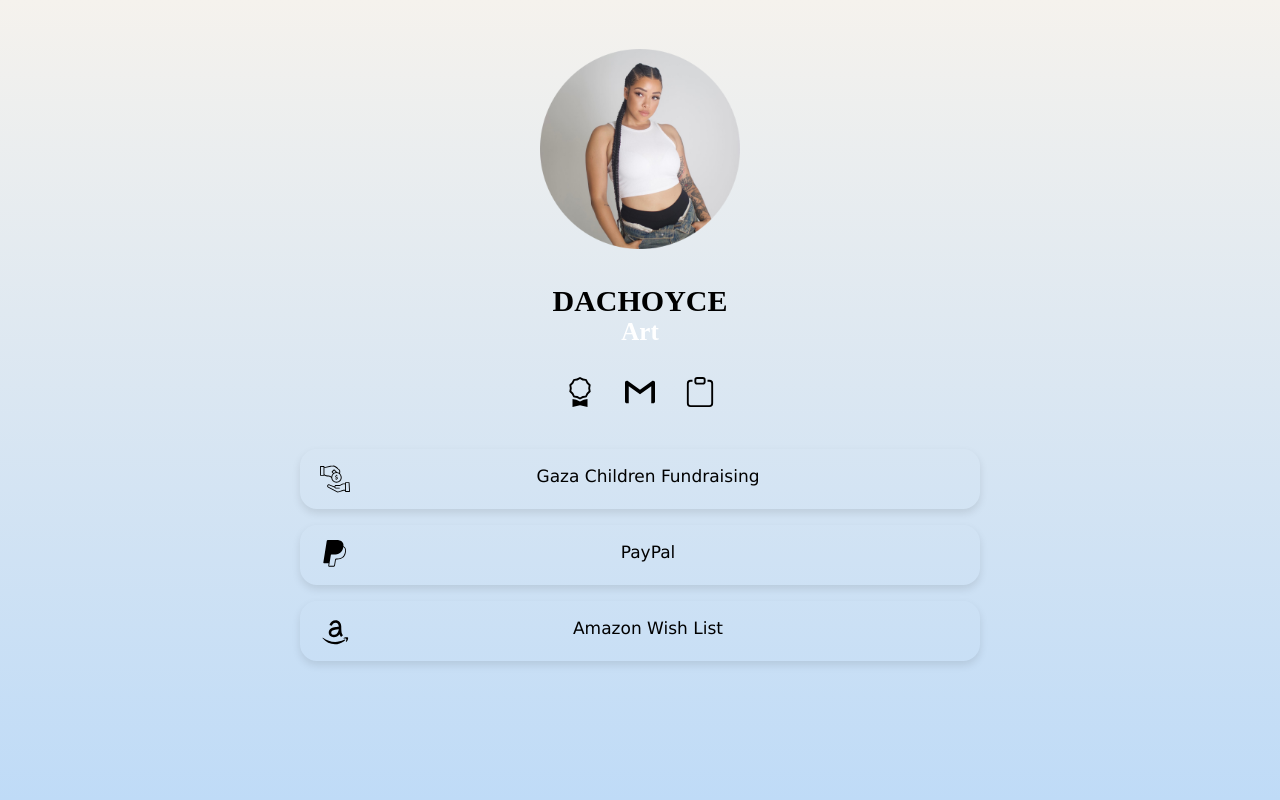
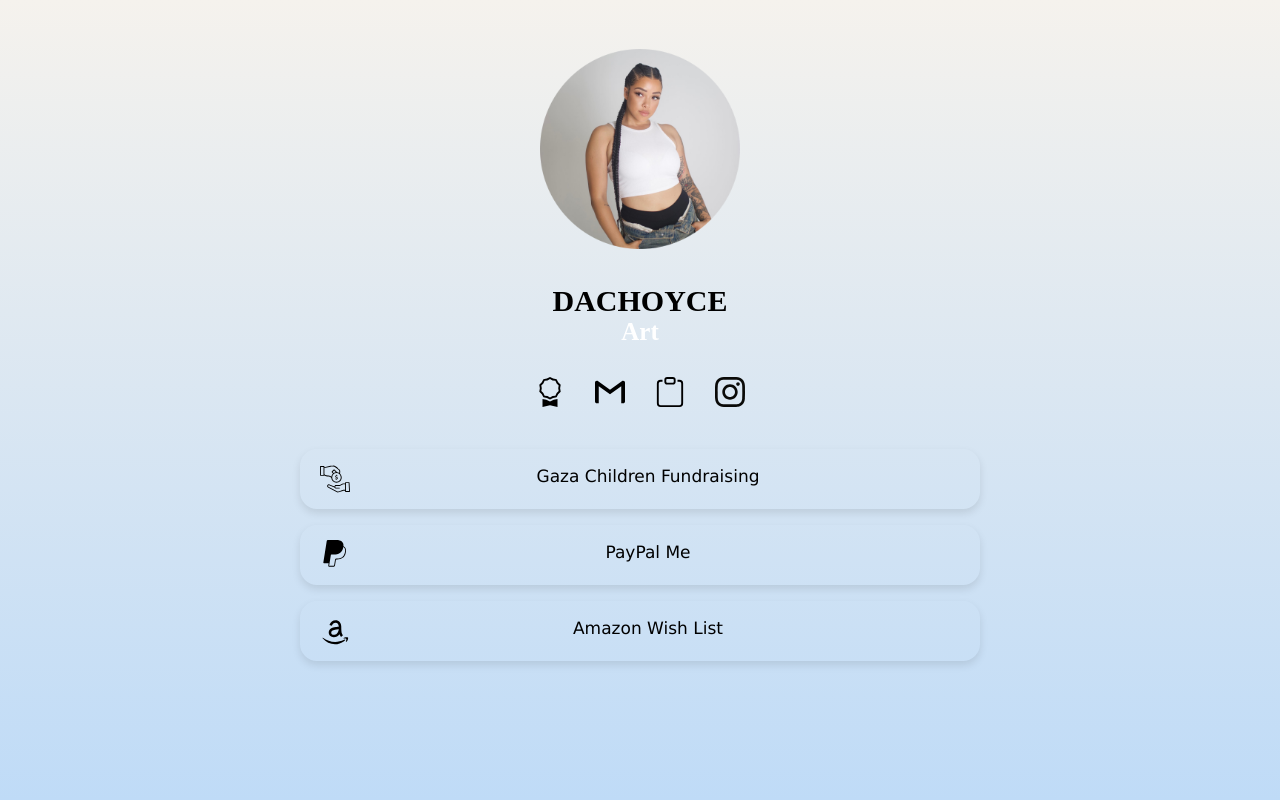
Before and after one commit to nobirumktg/dachoyce, a plain HTML site: page suport.html in a window 1280 px wide. Shown: the top 800 px of the page. Drawn offline with Linux system fonts and the light colour scheme; a web font is replaced by a local one.

Commit message:
instagram subbio

```diff
--- a/suport.html
+++ b/suport.html
@@ -34,6 +34,7 @@
                 <a href="https://instagram.com/dcsmgmt"><img src="imag.svg/instagram.svg" alt="Instagram managment"></a>
                 <a href="https://mail.google.com/mail/?view=cm&source=mailto&to=info@dachoyceofficial.com"><img src="imag.svg/gmail.svg" alt="Enlace 2"></a>
                 <a href=""><img src="imag.svg/clipboard.svg" alt="Clipboard"></a>
+                <a href="https://www.instagram.com/dcmgmtt/"><img src="imag.svg/instagram-seeklogo.com.svg" alt="Enlace 2"></a>
 
 
 
@@ -50,7 +51,7 @@
         </a>
         <a class="title" href="https://www.paypal.com/paypalme/Dachoyce?country.x=PT&locale.x=en_US">
             <div class="icon"><img src="imag.svg/paypal.svg"></div>
-            <p>PayPal</p>
+            <p>PayPal Me</p>
             <div class="title-share-button"></div>
         </a>
 
```
Also changed, not shown: branding.html (+1 -0 lines), ethee.html (+1 -0 lines), index.html (+1 -0 lines), music.html (+1 -0 lines), second.html (+1 -1 lines), imag.svg/instagram-seeklogo.com.svg (added), 2 other files.
